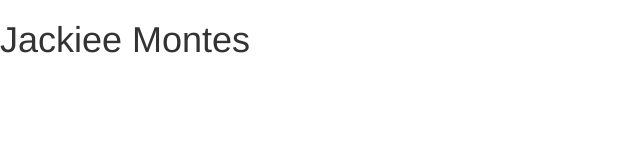
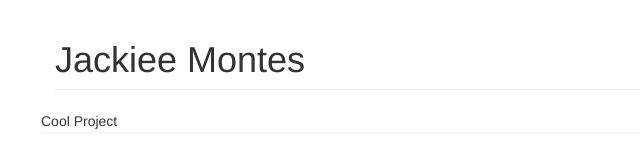
Before and after one commit to montes98/montes98.github.io, a plain HTML site: page index.html in a window 1280 px wide. Shown: the whole page, without its empty margins (0-640 px from the left). Drawn offline with nearby package versions, Linux system fonts and the light colour scheme.

Commit message:
add bootstrap

```diff
--- a/index.html
+++ b/index.html
@@ -4,7 +4,15 @@
         <link rel="stylesheet" href="https://cdnjs.cloudflare.com/ajax/libs/twitter-bootstrap/3.3.5/css/bootstrap.css">
     </head>
   <body>
-    <h1>Jackiee Montes</h1>
+    <div class= "container">
+        <div class="row">
+            <h1 class="page-header">Jackiee Montes</h1
+        </div>
+        <div class="row">
+            <div class="panel">
+                Cool Project
+            </div>
+        </div>
+    </div>
   </body>
-
 </html>
```
